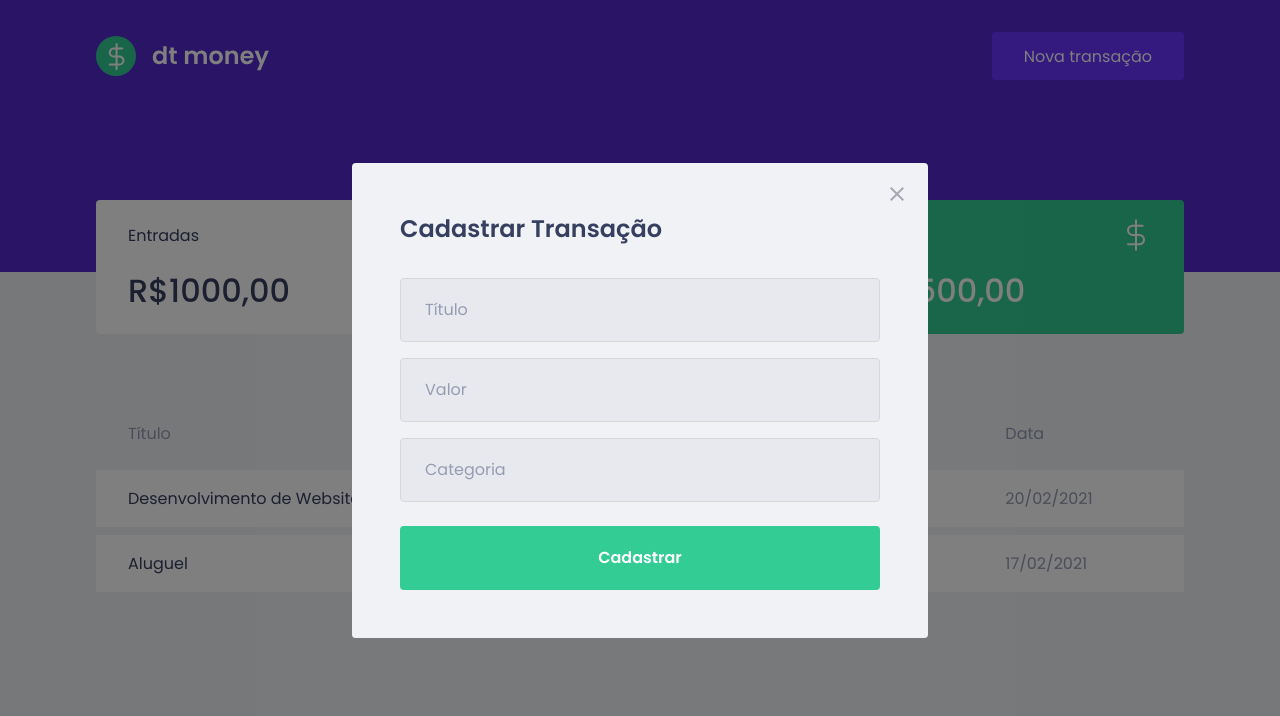
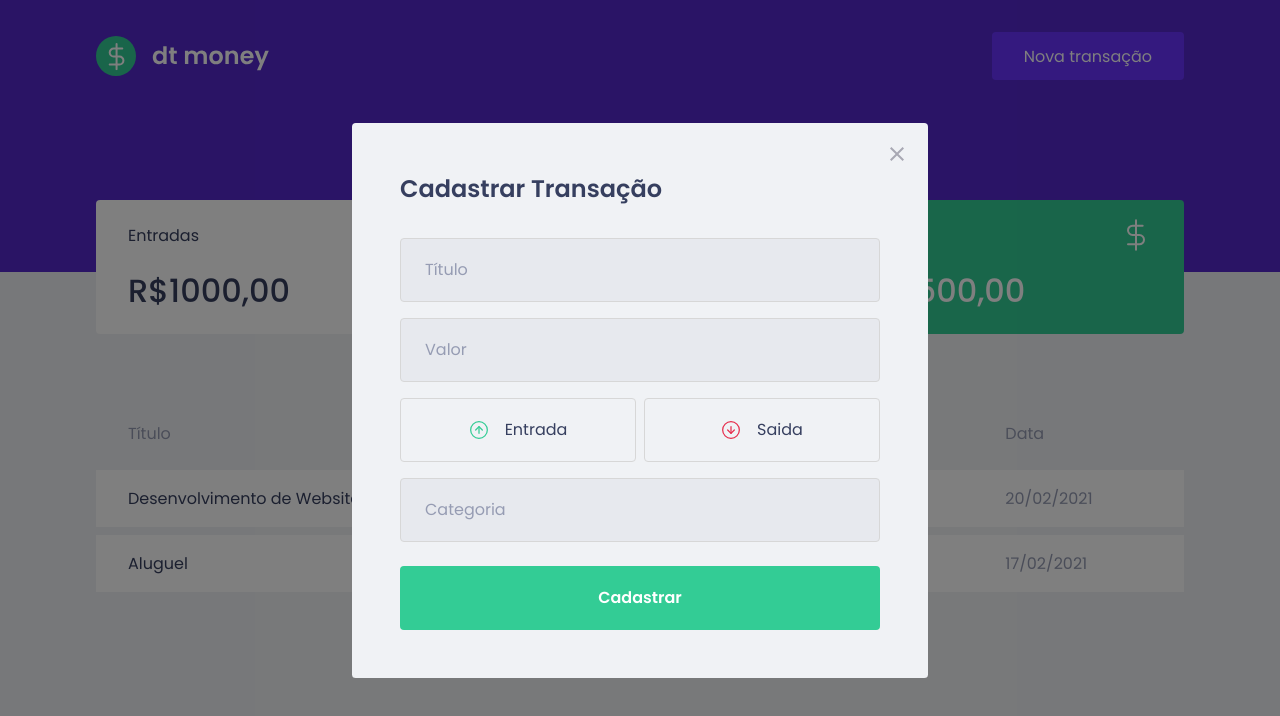
Before and after one commit to mohamedstt/moneyapp, a React (Create React App) app: page / in a window 1280 px wide. Both pictures are taken after a click on the button "Nova transação". Shown: the top 716 px of the page. Built offline with nearby package versions, Linux system fonts and the light colour scheme; no server answers; what miragejs would draw is missing.

Commit message:
form style finshed.

```diff
--- a/package.json
+++ b/package.json
@@ -5,6 +5,7 @@
   "dependencies": {
     "axios": "^0.21.1",
     "miragejs": "^0.1.41",
+    "polished": "^4.1.3",
     "react": "^17.0.2",
     "react-dom": "^17.0.2",
     "react-modal": "^3.13.1",
--- a/src/components/NewTransationModal/index.tsx
+++ b/src/components/NewTransationModal/index.tsx
@@ -1,6 +1,9 @@
+import { useState } from "react";
 import Modal from "react-modal";
 import closeImg from "../../assets/close.svg";
-import { Container } from "./styles";
+import incomeImg from "../../assets/income.svg";
+import outcomeImg from "../../assets/outcome.svg";
+import { Container, TransactionTypeContainer, RadioBox } from "./styles";
 
 interface NewTransationModalProps {
   isOpen: boolean;
@@ -11,6 +14,8 @@
   isOpen,
   onRequestClose,
 }: NewTransationModalProps) {
+  const [type, setType] = useState("");
+
   return (
     <Modal
       isOpen={isOpen}
@@ -29,6 +34,28 @@
         <h2>Cadastrar Transação</h2>
         <input type="text" placeholder="Título" />
         <input type="number" placeholder="Valor" />
+        <TransactionTypeContainer>
+          <RadioBox
+            type="button"
+            onClick={() => {
+              setType("deposit");
+            }}
+            isActive={type === "deposit"}
+          >
+            <img src={incomeImg} alt="Entrada" />
+            <span>Entrada</span>
+          </RadioBox>
+          <RadioBox
+            type="button"
+            onClick={() => {
+              setType("withdraw");
+            }}
+            isActive={type === "withdraw"}
+          >
+            <img src={outcomeImg} alt="Saida" />
+            <span>Saida</span>
+          </RadioBox>
+        </TransactionTypeContainer>
         <input placeholder="Categoria" />
         <button type="submit">Cadastrar</button>
       </Container>
--- a/src/components/NewTransationModal/styles.ts
+++ b/src/components/NewTransationModal/styles.ts
@@ -1,4 +1,5 @@
 import styled from 'styled-components'
+import {darken} from 'polished'
 
 export const Container = styled.form`
     h2 {
@@ -45,3 +46,43 @@
         }
     }
 `;
+
+export const TransactionTypeContainer = styled.div`
+    margin:1rem 0;
+    display: grid;
+    grid-template-columns: 1fr 1fr;
+    gap: 0.5rem;
+
+`;
+interface RadioBoxProps {
+    isActive: boolean;
+}
+export const RadioBox = styled.button<RadioBoxProps>`
+
+        height:4rem;
+        border:1px solid #d7d7d7;
+        border-radius: 0.25rem;
+
+
+        background: ${(props)=> props.isActive? "#eee" : "transparent"};
+
+        display: flex;
+        align-items: center;
+        justify-content: center;
+
+        transition: border-color 0.2s;
+        &:hover {
+            border-color: ${darken(0.1, '#d7d7d7')};
+        }
+        img {
+            width: 20px;
+            height: 20px;
+        }
+
+        span {
+            display: inline-block;
+            margin-left: 1rem;
+            font-size:1rem;
+            color: var(--text-title);
+        }
+`;
```
Also changed, not shown: 1 other file (tests, documents, lock files or other folders).
